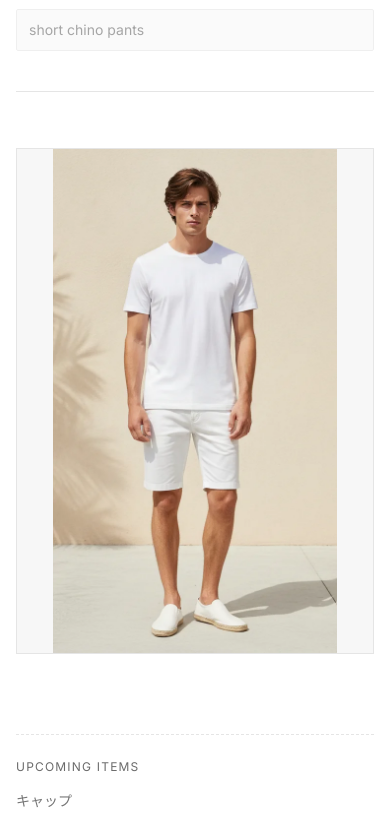
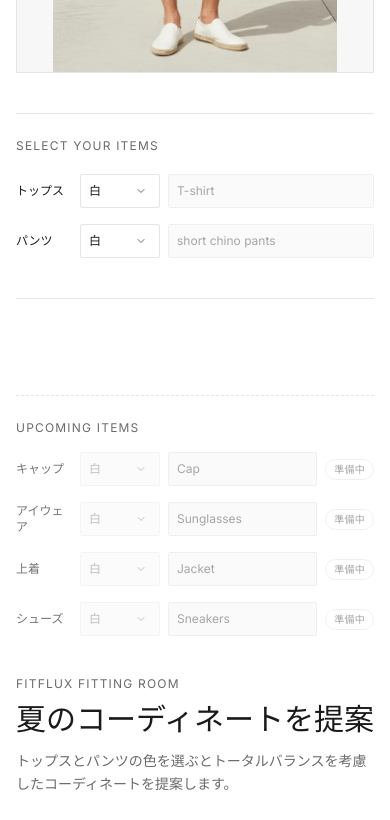
Before and after one commit to fit-flux/gen, a website: page index.html in a window 390 px wide. Shown: the part 530-1350 px from the top of the page. Drawn offline with nearby package versions, Linux system fonts and the light colour scheme.

Commit message:
optimize smart phone

```diff
--- a/index.html
+++ b/index.html
@@ -80,7 +80,7 @@
       <div class="max-w-7xl mx-auto px-4 sm:px-6 lg:px-8 py-8 lg:py-12">
         <div class="grid grid-cols-1 lg:grid-cols-2 gap-10 lg:gap-16 xl:gap-24">
           <!-- Image panel -->
-          <div class="order-2 lg:order-1 lg:row-span-2 lg:sticky lg:top-28 lg:self-start">
+          <div class="order-1 lg:order-none lg:col-start-1 lg:row-span-3 lg:sticky lg:top-28 lg:self-start">
             <figure
               id="image-stage"
               class="relative mx-auto aspect-[9/16] max-h-[60vh] lg:max-h-[75vh] w-full max-w-md lg:max-w-none bg-[#f7f7f7] border border-[#e5e5e5] overflow-hidden"
@@ -113,8 +113,8 @@
             </figure>
           </div>
 
-          <!-- Form / Details panel -->
-          <div class="order-1 lg:order-2 lg:col-start-2 lg:w-full lg:mt-0">
+          <!-- Intro panel -->
+          <div class="order-4 lg:order-none lg:col-start-2 lg:row-start-1">
             <div class="max-w-xl lg:max-w-none mx-auto">
               <div class="mb-8">
                 <p class="text-xs tracking-widest text-[#6b6b6b] uppercase mb-2">FitFlux Fitting Room</p>
@@ -125,7 +125,12 @@
                   トップスとパンツの色を選ぶとトータルバランスを考慮したコーディネートを提案します。
                 </p>
               </div>
+            </div>
+          </div>
 
+          <!-- Form / Details panel -->
+          <div class="order-2 lg:order-none lg:col-start-2 lg:row-start-2 lg:w-full lg:mt-0">
+            <div class="max-w-xl lg:max-w-none mx-auto">
               <!-- Input form -->
               <form id="fitflux-form" class="space-y-6">
                 <div class="border-t border-[#e5e5e5] pt-6">
@@ -163,45 +168,45 @@
           </div>
 
           <!-- Coming soon items -->
-          <div class="order-3 lg:order-3 lg:col-start-2">
+          <div class="order-3 lg:order-none lg:col-start-2 lg:row-start-3">
             <div class="max-w-xl lg:max-w-none mx-auto">
               <div class="space-y-4 mt-10 pt-6 border-t border-dashed border-[#e5e5e5]">
                 <h3 class="text-xs tracking-widest text-[#6b6b6b] uppercase">UPCOMING ITEMS</h3>
 
-                <div class="grid grid-cols-1 sm:grid-cols-[4rem_1fr_1fr_auto] gap-3 items-center opacity-60">
-                  <label class="text-sm text-[#1a1a1a] font-medium">キャップ</label>
-                  <select disabled class="w-full rounded-sm border border-[#e5e5e5] bg-[#f7f7f7] px-3 py-2.5 text-sm text-[#6b6b6b] cursor-not-allowed">
+                <div class="flex gap-2 sm:gap-3 items-center opacity-60">
+                  <label class="w-14 sm:w-16 shrink-0 text-xs sm:text-sm text-[#1a1a1a] font-medium">キャップ</label>
+                  <select disabled class="w-20 sm:w-24 shrink-0 rounded-sm border border-[#e5e5e5] bg-[#f7f7f7] px-2 sm:px-3 py-2 sm:py-2.5 text-xs sm:text-sm text-[#6b6b6b] cursor-not-allowed">
                     <option>白</option>
                   </select>
-                  <input type="text" disabled value="Cap" class="w-full rounded-sm border border-[#e5e5e5] bg-[#f7f7f7] px-3 py-2.5 text-sm text-[#6b6b6b] cursor-not-allowed" />
-                  <span class="text-[10px] tracking-wide text-[#6b6b6b] border border-[#e5e5e5] rounded-full px-2 py-0.5 whitespace-nowrap">準備中</span>
+                  <input type="text" disabled value="Cap" class="min-w-0 flex-1 truncate rounded-sm border border-[#e5e5e5] bg-[#f7f7f7] px-2 sm:px-3 py-2 sm:py-2.5 text-xs sm:text-sm text-[#6b6b6b] cursor-not-allowed" />
+                  <span class="shrink-0 text-[10px] tracking-wide text-[#6b6b6b] border border-[#e5e5e5] rounded-full px-2 py-0.5 whitespace-nowrap">準備中</span>
                 </div>
 
-                <div class="grid grid-cols-1 sm:grid-cols-[4rem_1fr_1fr_auto] gap-3 items-center opacity-60">
-                  <label class="text-sm text-[#1a1a1a] font-medium">アイウェア</label>
-                  <select disabled class="w-full rounded-sm border border-[#e5e5e5] bg-[#f7f7f7] px-3 py-2.5 text-sm text-[#6b6b6b] cursor-not-allowed">
+                <div class="flex gap-2 sm:gap-3 items-center opacity-60">
+                  <label class="w-14 sm:w-16 shrink-0 text-xs sm:text-sm text-[#1a1a1a] font-medium">アイウェア</label>
+                  <select disabled class="w-20 sm:w-24 shrink-0 rounded-sm border border-[#e5e5e5] bg-[#f7f7f7] px-2 sm:px-3 py-2 sm:py-2.5 text-xs sm:text-sm text-[#6b6b6b] cursor-not-allowed">
                     <option>白</option>
                   </select>
-                  <input type="text" disabled value="Sunglasses" class="w-full rounded-sm border border-[#e5e5e5] bg-[#f7f7f7] px-3 py-2.5 text-sm text-[#6b6b6b] cursor-not-allowed" />
-                  <span class="text-[10px] tracking-wide text-[#6b6b6b] border border-[#e5e5e5] rounded-full px-2 py-0.5 whitespace-nowrap">準備中</span>
+                  <input type="text" disabled value="Sunglasses" class="min-w-0 flex-1 truncate rounded-sm border border-[#e5e5e5] bg-[#f7f7f7] px-2 sm:px-3 py-2 sm:py-2.5 text-xs sm:text-sm text-[#6b6b6b] cursor-not-allowed" />
+                  <span class="shrink-0 text-[10px] tracking-wide text-[#6b6b6b] border border-[#e5e5e5] rounded-full px-2 py-0.5 whitespace-nowrap">準備中</span>
                 </div>
 
-                <div class="grid grid-cols-1 sm:grid-cols-[4rem_1fr_1fr_auto] gap-3 items-center opacity-60">
-                  <label class="text-sm text-[#1a1a1a] font-medium">上着</label>
-                  <select disabled class="w-full rounded-sm border border-[#e5e5e5] bg-[#f7f7f7] px-3 py-2.5 text-sm text-[#6b6b6b] cursor-not-allowed">
+                <div class="flex gap-2 sm:gap-3 items-center opacity-60">
+                  <label class="w-14 sm:w-16 shrink-0 text-xs sm:text-sm text-[#1a1a1a] font-medium">上着</label>
+                  <select disabled class="w-20 sm:w-24 shrink-0 rounded-sm border border-[#e5e5e5] bg-[#f7f7f7] px-2 sm:px-3 py-2 sm:py-2.5 text-xs sm:text-sm text-[#6b6b6b] cursor-not-allowed">
                     <option>白</option>
                   </select>
-                  <input type="text" disabled value="Jacket" class="w-full rounded-sm border border-[#e5e5e5] bg-[#f7f7f7] px-3 py-2.5 text-sm text-[#6b6b6b] cursor-not-allowed" />
-                  <span class="text-[10px] tracking-wide text-[#6b6b6b] border border-[#e5e5e5] rounded-full px-2 py-0.5 whitespace-nowrap">準備中</span>
+                  <input type="text" disabled value="Jacket" class="min-w-0 flex-1 truncate rounded-sm border border-[#e5e5e5] bg-[#f7f7f7] px-2 sm:px-3 py-2 sm:py-2.5 text-xs sm:text-sm text-[#6b6b6b] cursor-not-allowed" />
+                  <span class="shrink-0 text-[10px] tracking-wide text-[#6b6b6b] border border-[#e5e5e5] rounded-full px-2 py-0.5 whitespace-nowrap">準備中</span>
                 </div>
 
-                <div class="grid grid-cols-1 sm:grid-cols-[4rem_1fr_1fr_auto] gap-3 items-center opacity-60">
-                  <label class="text-sm text-[#1a1a1a] font-medium">シューズ</label>
-                  <select disabled class="w-full rounded-sm border border-[#e5e5e5] bg-[#f7f7f7] px-3 py-2.5 text-sm text-[#6b6b6b] cursor-not-allowed">
+                <div class="flex gap-2 sm:gap-3 items-center opacity-60">
+                  <label class="w-14 sm:w-16 shrink-0 text-xs sm:text-sm text-[#1a1a1a] font-medium">シューズ</label>
+                  <select disabled class="w-20 sm:w-24 shrink-0 rounded-sm border border-[#e5e5e5] bg-[#f7f7f7] px-2 sm:px-3 py-2 sm:py-2.5 text-xs sm:text-sm text-[#6b6b6b] cursor-not-allowed">
                     <option>白</option>
                   </select>
-                  <input type="text" disabled value="Sneakers" class="w-full rounded-sm border border-[#e5e5e5] bg-[#f7f7f7] px-3 py-2.5 text-sm text-[#6b6b6b] cursor-not-allowed" />
-                  <span class="text-[10px] tracking-wide text-[#6b6b6b] border border-[#e5e5e5] rounded-full px-2 py-0.5 whitespace-nowrap">準備中</span>
+                  <input type="text" disabled value="Sneakers" class="min-w-0 flex-1 truncate rounded-sm border border-[#e5e5e5] bg-[#f7f7f7] px-2 sm:px-3 py-2 sm:py-2.5 text-xs sm:text-sm text-[#6b6b6b] cursor-not-allowed" />
+                  <span class="shrink-0 text-[10px] tracking-wide text-[#6b6b6b] border border-[#e5e5e5] rounded-full px-2 py-0.5 whitespace-nowrap">準備中</span>
                 </div>
               </div>
             </div>
@@ -294,23 +299,23 @@
           ).join('');
 
           return `
-            <div class="grid grid-cols-1 sm:grid-cols-[4rem_1fr_1fr] gap-3 items-center">
-              <label for="${cat.key}" class="text-sm text-[#1a1a1a] font-medium">${cat.label}</label>
+            <div class="flex gap-2 sm:gap-3 items-center">
+              <label for="${cat.key}" class="w-14 sm:w-16 shrink-0 text-xs sm:text-sm text-[#1a1a1a] font-medium">${cat.label}</label>
               <select
                 id="${cat.key}_color"
                 name="${cat.key}_color"
-                class="w-full rounded-sm border border-[#e5e5e5] bg-white px-3 py-2.5 text-sm text-[#1a1a1a] focus:border-[#1a1a1a] focus:ring-1 focus:ring-[#1a1a1a] outline-none transition"
+                class="w-20 sm:w-24 shrink-0 rounded-sm border border-[#e5e5e5] bg-white px-2 sm:px-3 py-2 sm:py-2.5 text-xs sm:text-sm text-[#1a1a1a] focus:border-[#1a1a1a] focus:ring-1 focus:ring-[#1a1a1a] outline-none transition"
               >
                 ${colorOptions}
-              </select>              <input
+              </select>
+              <input
                 type="text"
                 id="${cat.key}"
                 name="${cat.key}"
                 readonly
                 value="${cat.value}"
-                class="w-full rounded-sm border border-[#e5e5e5] bg-[#f7f7f7] px-3 py-2.5 text-sm text-[#6b6b6b] cursor-not-allowed opacity-60"
+                class="min-w-0 flex-1 truncate rounded-sm border border-[#e5e5e5] bg-[#f7f7f7] px-2 sm:px-3 py-2 sm:py-2.5 text-xs sm:text-sm text-[#6b6b6b] cursor-not-allowed opacity-60"
               />
-
             </div>
           `;
         }).join('');
```
